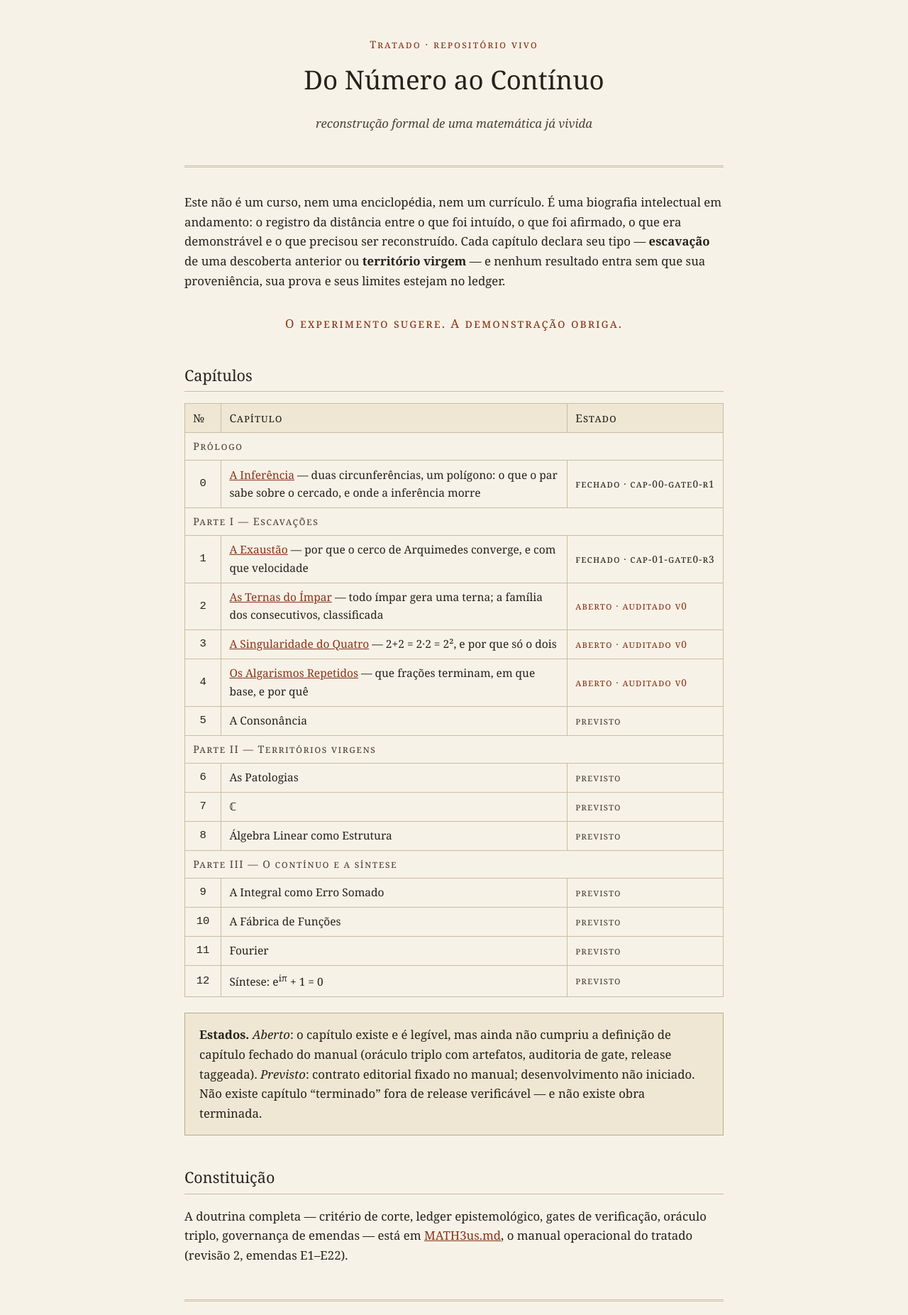
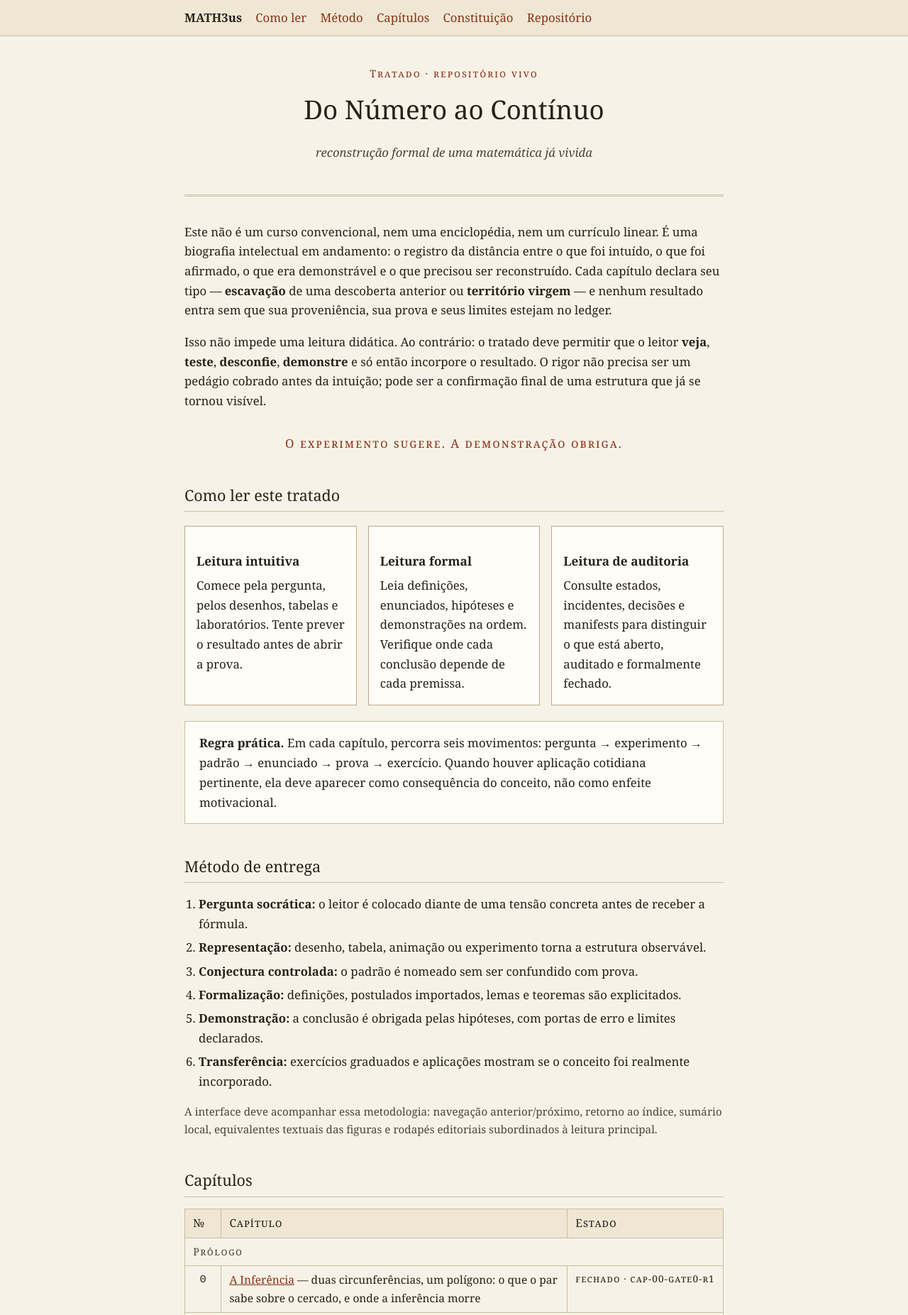
Before and after one commit to Drmcoelho/MATH3us, a plain HTML site: page index.html in a window 1280 px wide. Shown: the top 1853 px of the page at 71% size. Drawn offline with Linux system fonts and the light colour scheme.

Commit message:
melhora orientação pedagógica e navegação da página inicial

```diff
--- a/index.html
+++ b/index.html
@@ -3,40 +3,74 @@
 <head>
 <meta charset="utf-8">
 <meta name="viewport" content="width=device-width, initial-scale=1">
+<meta name="description" content="Tratado matemático auditável que reconstrói, demonstra, ilustra e exercita uma matemática já intuída, do número ao contínuo.">
+<link rel="canonical" href="https://drmcoelho.github.io/MATH3us/">
 <title>Do Número ao Contínuo — reconstrução formal de uma matemática já vivida</title>
 <style>
   :root{
     --paper:#f7f2e7; --ink:#26221a; --ink-soft:#4c443a; --accent:#8a3318;
-    --rule:#c9bda3; --box:#efe7d3; --box-edge:#b9ab8a;
+    --rule:#c9bda3; --box:#efe7d3; --box-edge:#b9ab8a; --white:#fffdf7;
   }
   *{box-sizing:border-box}
+  html{scroll-behavior:smooth}
   body{
     margin:0; background:var(--paper); color:var(--ink);
     font-family:Georgia,'Times New Roman',serif; line-height:1.65; font-size:1.05rem;
   }
-  main{max-width:50rem; margin:0 auto; padding:3rem 1.25rem 5rem}
+  a{color:var(--accent)}
+  a:focus-visible{outline:3px solid var(--accent); outline-offset:2px}
+  .skip-link{position:absolute; left:-9999px; top:auto}
+  .skip-link:focus{left:1rem; top:1rem; z-index:20; background:var(--white); padding:.6rem .8rem; border:2px solid var(--accent)}
+  .topbar{border-bottom:1px solid var(--rule); background:var(--box)}
+  .topbar nav{max-width:50rem; margin:0 auto; padding:.7rem 1.25rem; display:flex; flex-wrap:wrap; gap:.8rem 1.2rem; align-items:center}
+  .topbar a{text-decoration:none}
+  main{max-width:50rem; margin:0 auto; padding:2.4rem 1.25rem 5rem}
   header.obra{border-bottom:3px double var(--rule); padding-bottom:1.8rem; margin-bottom:2.2rem; text-align:center}
   .kicker{font-variant:small-caps; letter-spacing:.14em; color:var(--accent); font-size:.9rem}
   h1{font-size:2.3rem; margin:.4rem 0 .3rem; font-weight:normal}
   .subtitulo{font-style:italic; color:var(--ink-soft)}
   h2{font-size:1.35rem; margin:2.6rem 0 .8rem; font-weight:normal; border-bottom:1px solid var(--rule); padding-bottom:.3rem}
-  a{color:var(--accent)}
-  a:focus-visible{outline:3px solid var(--accent); outline-offset:2px}
+  h3{font-size:1.08rem; margin:1.2rem 0 .35rem}
   table{border-collapse:collapse; width:100%; margin:1rem 0; font-size:.97rem}
-  th,td{border:1px solid var(--rule); padding:.45rem .7rem; text-align:left}
+  th,td{border:1px solid var(--rule); padding:.45rem .7rem; text-align:left; vertical-align:top}
   th{background:var(--box); font-weight:normal; font-variant:small-caps; letter-spacing:.06em}
   td.num{text-align:center; font-family:'Courier New',monospace; width:3.2rem}
   .estado{font-size:.85rem; font-variant:small-caps; letter-spacing:.08em; white-space:nowrap}
   .aberto{color:var(--accent)}
   .previsto{color:var(--ink-soft)}
   .caixa{border:1px solid var(--box-edge); background:var(--box); padding:1rem 1.25rem; margin:1.4rem 0}
+  .caixa-clara{border:1px solid var(--rule); background:var(--white); padding:1rem 1.25rem; margin:1.4rem 0}
+  .grade{display:grid; grid-template-columns:repeat(auto-fit,minmax(14rem,1fr)); gap:1rem; margin:1.2rem 0}
+  .cartao{border:1px solid var(--box-edge); background:var(--white); padding:1rem}
+  .cartao p{margin:.35rem 0 0}
   .divisa{text-align:center; font-variant:small-caps; letter-spacing:.12em; margin:2rem 0; color:var(--accent)}
+  .fluxo{margin:1rem 0; padding-left:1.25rem}
+  .fluxo li{margin:.35rem 0}
+  .nota{font-size:.95rem; color:var(--ink-soft)}
   footer{border-top:3px double var(--rule); margin-top:3rem; padding-top:1.4rem; font-size:.92rem; color:var(--ink-soft)}
   .parte{font-variant:small-caps; letter-spacing:.1em; color:var(--ink-soft); font-size:.9rem}
+  @media (max-width:42rem){
+    body{font-size:1rem}
+    h1{font-size:1.9rem}
+    main{padding-top:1.8rem}
+    .tabela-scroll{overflow-x:auto}
+    table{min-width:42rem}
+  }
 </style>
 </head>
 <body>
-<main>
+<a class="skip-link" href="#conteudo">Pular para o conteúdo</a>
+<div class="topbar">
+  <nav aria-label="Navegação principal">
+    <strong>MATH3us</strong>
+    <a href="#como-ler">Como ler</a>
+    <a href="#metodo">Método</a>
+    <a href="#capitulos">Capítulos</a>
+    <a href="https://github.com/Drmcoelho/MATH3us/blob/main/MATH3us.md">Constituição</a>
+    <a href="https://github.com/Drmcoelho/MATH3us">Repositório</a>
+  </nav>
+</div>
+<main id="conteudo">
 
 <header class="obra">
   <span class="kicker">Tratado · repositório vivo</span>
@@ -44,15 +78,56 @@
   <p class="subtitulo">reconstrução formal de uma matemática já vivida</p>
 </header>
 
-<p>Este não é um curso, nem uma enciclopédia, nem um currículo. É uma biografia intelectual em andamento:
+<p>Este não é um curso convencional, nem uma enciclopédia, nem um currículo linear. É uma biografia intelectual em andamento:
 o registro da distância entre o que foi intuído, o que foi afirmado, o que era demonstrável e o que precisou
 ser reconstruído. Cada capítulo declara seu tipo — <strong>escavação</strong> de uma descoberta anterior ou
 <strong>território virgem</strong> — e nenhum resultado entra sem que sua proveniência, sua prova e seus
 limites estejam no ledger.</p>
 
+<p>Isso não impede uma leitura didática. Ao contrário: o tratado deve permitir que o leitor <strong>veja</strong>,
+<strong>teste</strong>, <strong>desconfie</strong>, <strong>demonstre</strong> e só então incorpore o resultado. O rigor
+não precisa ser um pedágio cobrado antes da intuição; pode ser a confirmação final de uma estrutura que já se tornou visível.</p>
+
 <p class="divisa">O experimento sugere. A demonstração obriga.</p>
 
-<h2>Capítulos</h2>
+<section id="como-ler" aria-labelledby="titulo-como-ler">
+<h2 id="titulo-como-ler">Como ler este tratado</h2>
+<div class="grade">
+  <article class="cartao">
+    <h3>Leitura intuitiva</h3>
+    <p>Comece pela pergunta, pelos desenhos, tabelas e laboratórios. Tente prever o resultado antes de abrir a prova.</p>
+  </article>
+  <article class="cartao">
+    <h3>Leitura formal</h3>
+    <p>Leia definições, enunciados, hipóteses e demonstrações na ordem. Verifique onde cada conclusão depende de cada premissa.</p>
+  </article>
+  <article class="cartao">
+    <h3>Leitura de auditoria</h3>
+    <p>Consulte estados, incidentes, decisões e manifests para distinguir o que está aberto, auditado e formalmente fechado.</p>
+  </article>
+</div>
+<div class="caixa-clara">
+  <strong>Regra prática.</strong> Em cada capítulo, percorra seis movimentos: pergunta → experimento → padrão → enunciado → prova → exercício.
+  Quando houver aplicação cotidiana pertinente, ela deve aparecer como consequência do conceito, não como enfeite motivacional.
+</div>
+</section>
+
+<section id="metodo" aria-labelledby="titulo-metodo">
+<h2 id="titulo-metodo">Método de entrega</h2>
+<ol class="fluxo">
+  <li><strong>Pergunta socrática:</strong> o leitor é colocado diante de uma tensão concreta antes de receber a fórmula.</li>
+  <li><strong>Representação:</strong> desenho, tabela, animação ou experimento torna a estrutura observável.</li>
+  <li><strong>Conjectura controlada:</strong> o padrão é nomeado sem ser confundido com prova.</li>
+  <li><strong>Formalização:</strong> definições, postulados importados, lemas e teoremas são explicitados.</li>
+  <li><strong>Demonstração:</strong> a conclusão é obrigada pelas hipóteses, com portas de erro e limites declarados.</li>
+  <li><strong>Transferência:</strong> exercícios graduados e aplicações mostram se o conceito foi realmente incorporado.</li>
+</ol>
+<p class="nota">A interface deve acompanhar essa metodologia: navegação anterior/próximo, retorno ao índice, sumário local, equivalentes textuais das figuras e rodapés editoriais subordinados à leitura principal.</p>
+</section>
+
+<section id="capitulos" aria-labelledby="titulo-capitulos">
+<h2 id="titulo-capitulos">Capítulos</h2>
+<div class="tabela-scroll">
 <table>
   <thead><tr><th scope="col">№</th><th scope="col">Capítulo</th><th scope="col">Estado</th></tr></thead>
   <tbody>
@@ -75,6 +150,8 @@ limites estejam no ledger.</p>
     <tr><td class="num">12</td><td>Síntese: e<sup>iπ</sup> + 1 = 0</td><td class="estado previsto">previsto</td></tr>
   </tbody>
 </table>
+</div>
+</section>
 
 <div class="caixa">
   <p style="margin:0"><strong>Estados.</strong> <em>Aberto</em>: o capítulo existe e é legível, mas ainda não
@@ -87,11 +164,11 @@ limites estejam no ledger.</p>
 <p>A doutrina completa — critério de corte, ledger epistemológico, gates de verificação, oráculo triplo,
 governança de emendas — está em
 <a href="https://github.com/Drmcoelho/MATH3us/blob/main/MATH3us.md">MATH3us.md</a>,
-o manual operacional do tratado (revisão 2, emendas E1–E22).</p>
+o manual operacional do tratado.</p>
 
 <footer>
-  <p>Matheus M. Coelho · repositório <a href="https://github.com/Drmcoelho/MATH3us">Drmcoelho/MATH3us</a> ·
-  linhagem atlas-artefato · cada release de capítulo é um HTML autocontido que funciona sem rede.</p>
+  <p><strong>MATH3us</strong> · Matheus M. Coelho · <a href="https://github.com/Drmcoelho/MATH3us">repositório e auditoria</a>.</p>
+  <p>Os metadados editoriais detalhados pertencem aos manifests e ao ledger; o rodapé visível permanece deliberadamente curto para não competir com a leitura.</p>
 </footer>
 
 </main>
```
